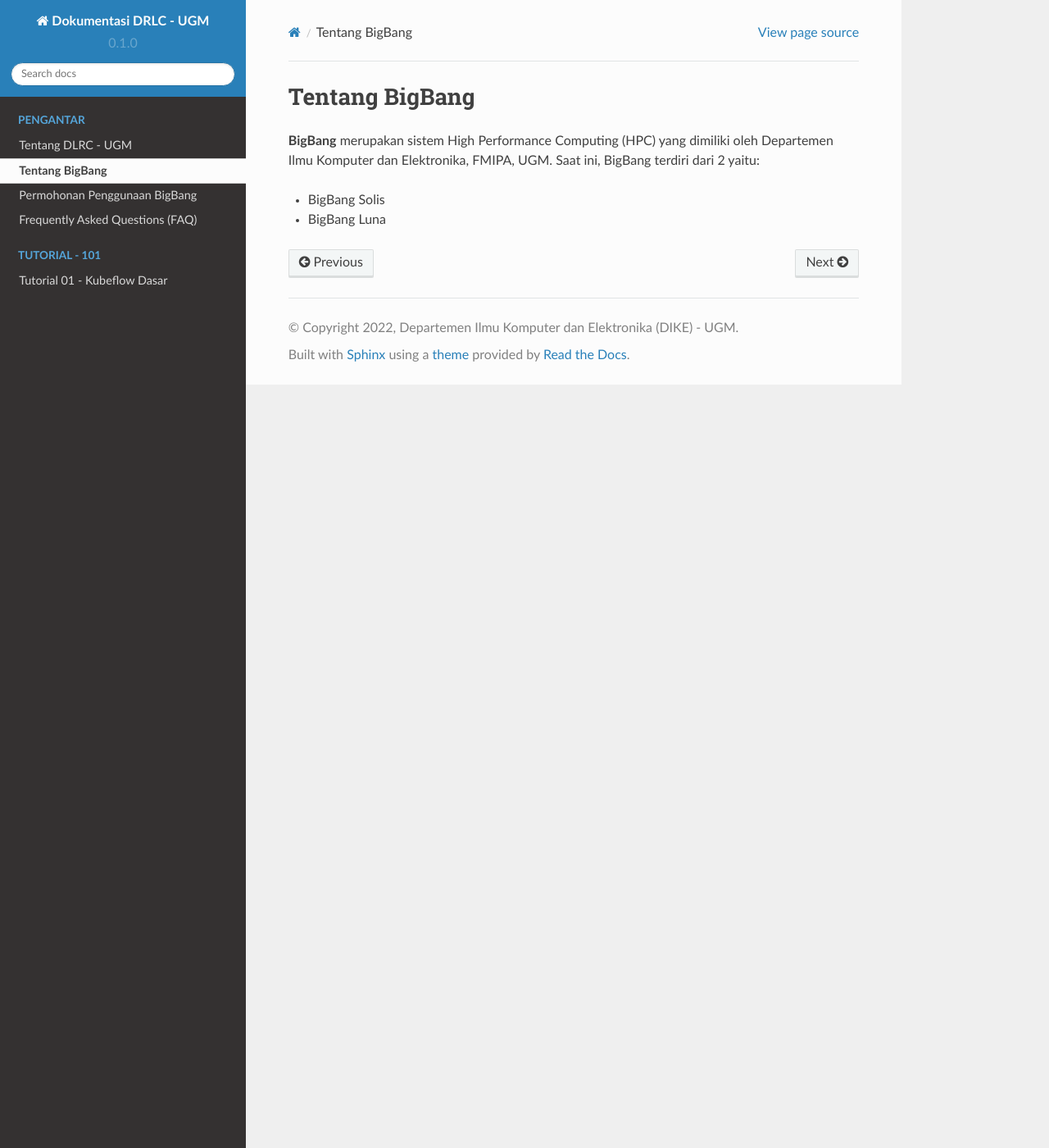
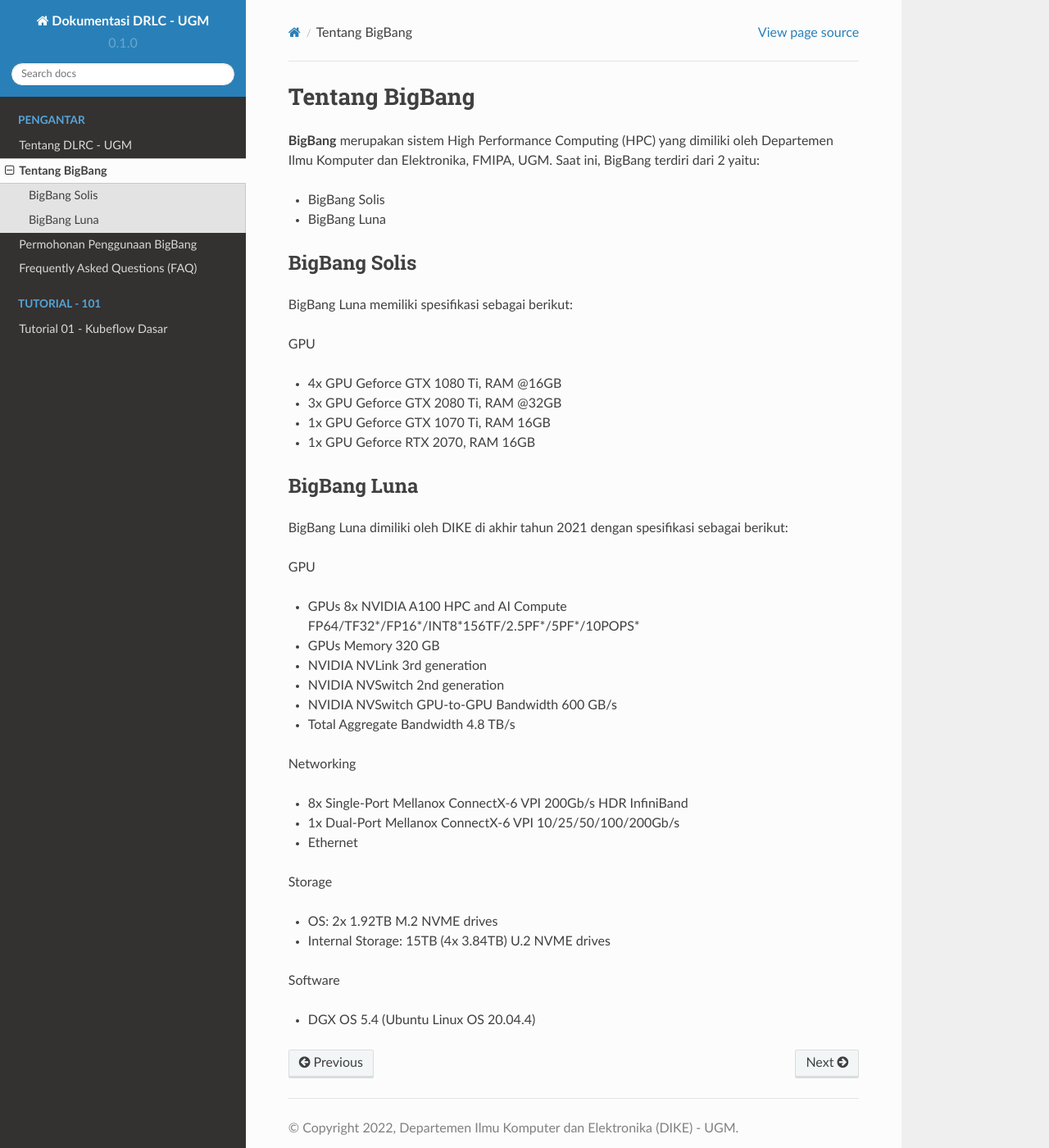
Before and after one commit to alldino/tutorial-hpc-dike-ugm, a Sphinx documentation site: the page built from docs/source/pengantar/bigbang.rst, in a window 1280 px wide and 1400 px high. Shown: the whole window at 82% size. Built offline with Sphinx 7.4.7 and the Read the Docs theme 2.0.0, drawn with Linux system fonts in a browser that asks for light colours.

Commit message:
Update bigbang.rst

```diff
--- a/docs/source/pengantar/bigbang.rst
+++ b/docs/source/pengantar/bigbang.rst
@@ -5,3 +5,42 @@
 
 * BigBang Solis
 * BigBang Luna
+
+BigBang Solis
+-------------
+BigBang Luna memiliki spesifikasi sebagai berikut:
+
+GPU
+
+* 4x GPU Geforce GTX 1080 Ti, RAM @16GB
+* 3x GPU Geforce GTX 2080 Ti, RAM @32GB
+* 1x GPU Geforce GTX 1070 Ti, RAM 16GB
+* 1x GPU Geforce RTX 2070, RAM 16GB
+
+BigBang Luna
+------------
+BigBang Luna dimiliki oleh DIKE di akhir tahun 2021 dengan spesifikasi sebagai berikut:
+
+GPU
+
+* GPUs 8x NVIDIA A100 HPC and AI Compute FP64/TF32*/FP16*/INT8*156TF/2.5PF*/5PF*/10POPS*
+* GPUs Memory 320 GB
+* NVIDIA NVLink 3rd generation
+* NVIDIA NVSwitch 2nd generation
+* NVIDIA NVSwitch GPU-to-GPU Bandwidth 600 GB/s
+* Total Aggregate Bandwidth 4.8 TB/s
+
+Networking
+
+* 8x Single-Port Mellanox ConnectX-6 VPI 200Gb/s HDR InfiniBand
+* 1x Dual-Port Mellanox ConnectX-6 VPI 10/25/50/100/200Gb/s
+* Ethernet
+
+Storage
+
+* OS: 2x 1.92TB M.2 NVME drives
+* Internal Storage: 15TB (4x 3.84TB) U.2 NVME drives
+
+Software
+
+* DGX OS 5.4 (Ubuntu Linux OS 20.04.4)
```
